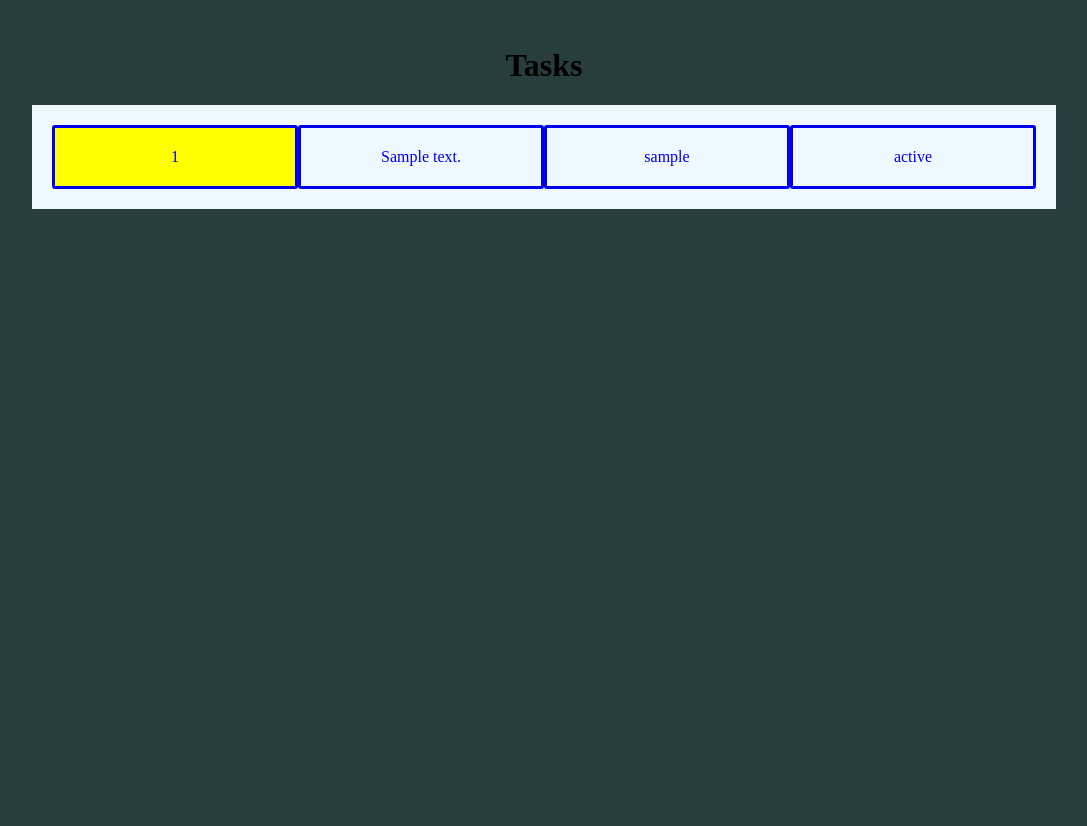
After one commit to ReptiloidAnunak/photo_point, a FastAPI app: template templates/tasks.html in a window 1280 px wide. The commit adds this page. Shown: the whole page, without its empty margins (96-1183 px from the left). Run offline with FastAPI, Linux system fonts and the light colour scheme; the template is opened without the code that fills it: most values are stand-ins (such as "Sample title", 1, 10 or a date in 2020).

Commit message:
UPT: tasks lst

```diff
--- a/api/main.py
+++ b/api/main.py
@@ -4,7 +4,8 @@ from fastapi.staticfiles import StaticFiles
 from fastapi.templating import Jinja2Templates
 from fastapi import Form
 from typing import Annotated, Optional, List
-
+import asyncio
+from starlette.middleware.sessions import SessionMiddleware
 from settings import TEMPLATES_DIR
 from database.create_db import register_user, get_all_users
 from celery_app import celery_app
@@ -14,6 +15,8 @@ from settings import TWILIO_SID, TWILIO_AUTH_TOKEN, TWILIO_FROM_PHONE
 app = FastAPI()
 app.mount("/static", StaticFiles(directory="static"), name="static")
 
+app.add_middleware(SessionMiddleware, secret_key="superkey")
+
 templates = Jinja2Templates(directory=TEMPLATES_DIR)
 
 @app.get("/register", response_class=HTMLResponse)
@@ -22,11 +25,12 @@ async def get_register(request: Request):
 
 
 @app.post("/register_user")
-async def post_register_user(request: Request,
-                              username: Annotated[str, Form()],
-                              email: Annotated[str, Form()],
-                              phone: Annotated[str, Form()],
-                              ):
+async def post_register_user(
+    request: Request,
+    username: Annotated[str, Form()],
+    email: Annotated[str, Form()],
+    phone: Annotated[str, Form()],
+):
     print(f"Registering user: {username}, {email}, {phone}")
     user = register_user(username=username, email=email, phone=phone)
     print(f"Registered user ID: {user.id}")
@@ -36,25 +40,32 @@ async def post_register_user(request: Request,
 @app.get("/", response_class=HTMLResponse)
 async def index(request: Request):
     users = get_all_users()
+
     if not users:
-            return RedirectResponse(url="/register", status_code=303)
+        return RedirectResponse(url="/register", status_code=303)
+
     return templates.TemplateResponse("index.html", {"request": request})
 
 
 @app.post("/send_message")
-async def send_message(request: Request,
-                       message: Annotated[str, Form()],
-                       providers: Annotated[Optional[List[str]], Form()],
-                       ):
+async def send_message(
+    request: Request,
+    message: Annotated[str, Form()],
+    providers: Annotated[Optional[List[str]], Form()],
+):
     print(f"Received message: {message}")
     print(f"Selected providers: {providers}")
+
     users = get_all_users()
-    print(f"Registered users: {users}")
 
-    if len(providers) == 0:
+    if not providers:
         return RedirectResponse(url="/", status_code=303)
 
+    tasks_info = []
+
     for user in users:
+        print(f"! EMAIL: {user.email}")
+
         payload = {
             "email": user.email,
             "phone": user.phone,
@@ -63,8 +74,48 @@ async def send_message(request: Request,
             "twilio_auth_token": TWILIO_AUTH_TOKEN,
             "twilio_from_phone": TWILIO_FROM_PHONE,
         }
-        send_with_fallback.delay(message, payload, providers)
-    return RedirectResponse(url="/", status_code=303)
+
+        print(f"PAYLOAD: {payload}")
+
+        task = send_with_fallback.delay(message, payload, providers)
+        await asyncio.sleep(1.5)
+
+        tasks_info.append({
+            "task_id": task.id,
+            "email": user.email,
+            "phone": user.phone,
+            "message": message,
+            "username": user.username
+        })
+
+    request.session["tasks"] = tasks_info
+    return RedirectResponse(url="/tasks/", status_code=303)
+
+
+@app.get("/tasks/", response_class=HTMLResponse)
+async def tasks_lst(request: Request):
+    saved = request.session.get('tasks', [])
+
+    tasks_with_status = []
+
+    for item in saved:
+        result = celery_app.AsyncResult(item["task_id"])
+        tasks_with_status.append(
+            {
+            "task_id": item["task_id"],
+            "status": result.status,
+            "result": result.result or None,
+            "message": item["message"],
+            "username": item["username"]
+            }
+        )
+
+    return templates.TemplateResponse(
+        "tasks.html",
+        {"request": request,
+         "tasks": tasks_with_status
+         }
+    )
 
 
 @app.get("/tasks/{task_id}")
@@ -74,4 +125,4 @@ async def get_task_status(task_id: str):
         "task_id": task_id,
         "status": result.status,
         "result": result.result if result.ready() else None
-        }
+    }
--- a/providers/email_provider.py
+++ b/providers/email_provider.py
@@ -14,6 +14,8 @@ def send_email(
     use_tls: bool = False,
 ) -> None:
 
+
+
     msg = EmailMessage()
     msg["From"] = smtp_from
     msg["To"] = to_email
--- a/requirements.txt
+++ b/requirements.txt
@@ -1,7 +1,9 @@
 fastapi[standard]
+pyjwt
 celery[redis]
 python-telegram-bot==22.3
 twilio==9.7.0
 python-dotenv==1.1.1
 sqlmodel==0.0.24
 sqlalchemy==2.0.43
+itsdangerous
--- a/static/styles.css
+++ b/static/styles.css
@@ -71,3 +71,30 @@ main {
     color: #ffe600;
     font-size: 20px;
 }
+
+#tasks_res_tables {
+    background-color: aliceblue;
+    padding: 20px
+}
+
+#tasks_res_tables a {
+    text-decoration: none;
+}
+
+.task_table_str {
+    display: flex;
+    flex-direction: row;
+}
+
+.task_table_str:hover {
+    background-color: rgba(0, 19, 0, 0.486)
+}
+
+.task_cell {
+    width: 200px;
+    border-radius: 3px;
+    border-style: solid;
+    align-content: center;
+    text-align: center;
+    padding: 20px
+}
--- a/tasks.py
+++ b/tasks.py
@@ -17,6 +17,7 @@ class SkipChannel(Exception):
     soft_time_limit=20, time_limit=30,
     name="tasks.send_with_fallback",
 )
+
 def send_with_fallback(self, message: str, user: dict, providers: list[str]) -> dict:
     last_err = None
 
@@ -46,7 +47,7 @@ def send_with_fallback(self, message: str, user: dict, providers: list[str]) ->
                 to = user.get("email")
                 if not to:
                     continue
-                send_email(to, "Photo Point Notification", message, smtp_host="mailhog", smtp_port=1025)
+                send_email("Photo Point Notification", message, to,  smtp_host="mailhog", smtp_port=1025)
                 return {"status": "SENT", "channel": "email"}
 
             else:
--- /dev/null
+++ b/templates/tasks.html
@@ -0,0 +1,39 @@
+<html lang="en">
+<head>
+    <title>Tasks</title>
+    <link href="{{ url_for('static', path='/styles.css') }}" rel="stylesheet">
+</head>
+<body>
+    <main>
+        <h1>Tasks</h1>
+        <div id="tasks_res_tables">
+            {% if tasks %}
+
+                {% for task in tasks %}
+                    <a href="{{ url_for('get_task_status', task_id=task) }}">
+
+                        <div class="task_table_str">
+                                <div class="task_cell" style="background-color: yellow">
+                                    {{ task.task_id }}
+                                </div>
+                                <div class="task_cell">
+                                    {{ task.message }}
+                                </div>
+                                <div class="task_cell">
+                                    {{ task.username }}
+                                </div>
+                                <div class="task_cell">
+                                    {{ task.status }}
+                                </div>
+                        </div>
+
+                    </a>
+                {% endfor %}
+
+            {% else %}
+                <p>No tasks yet.</p>
+            {% endif %}
+        </div>
+    </main>
+</body>
+</html>
```
Also changed, not shown: celery_app.py (+9 -4 lines), database/models.py (+18 -1 lines), README.md, orchestration.py (deleted).
